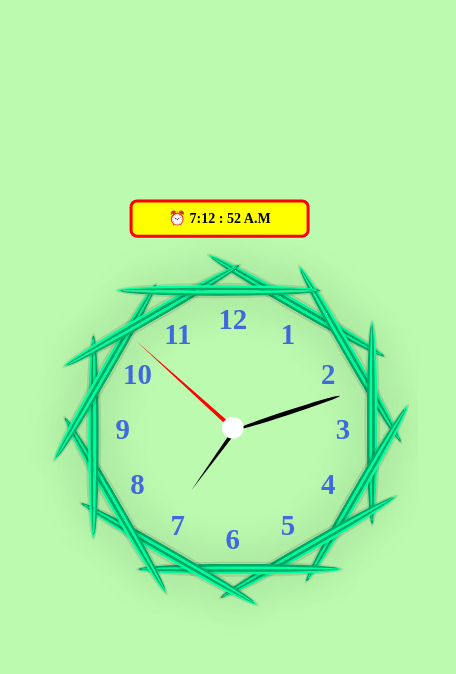
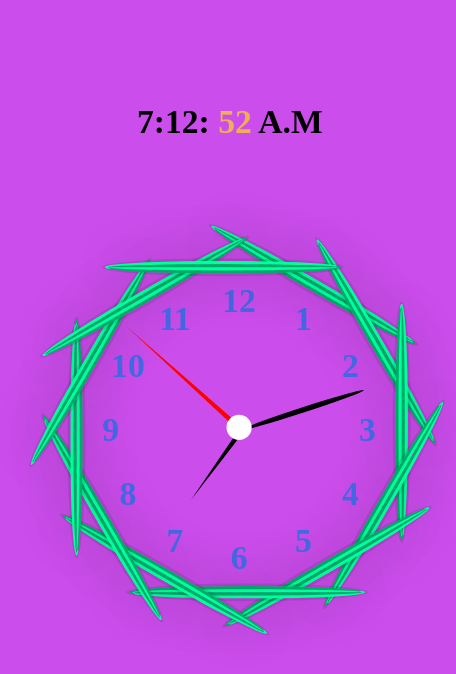
Before and after one commit to PhillipLam89/analog-clock, a plain HTML site: page index.html in a window 390 px wide. Shown: the whole page, 456 px wide, since content can reach past the window. Drawn offline with Linux system fonts and the light colour scheme.

Commit message:
mobile style test

```diff
--- a/main.js
+++ b/main.js
@@ -18,7 +18,6 @@ function getCurrentTime(date) {
 
   secondsHand.style.transform = `rotate(${seconds*6}deg)` //seconds hand moves 60 times for each full 360 deg rotation. Therefore it moves 360/60 = 6 deg per second;
   const ampm = hours >= 12 ? 'P.M' : 'A.M';
-
   hours = hours % 12;
   hours = hours ? hours : 12;
   hours = Number(hours)
@@ -34,14 +33,15 @@ function getCurrentTime(date) {
 
 
   minutes = minutes < 10 ? '0'+ minutes : minutes; //using string 0 will make JS auto concatenate with number types
+  seconds = seconds < 10 ? '0'+ seconds : seconds;
 
-
-  const strTime = hours + ':' + minutes + ' ' + ': ' + seconds + ' ' + ampm;
-
+  // const strTime = hours + ':' + minutes + ' ' + ': ' + seconds + ' ' + ampm;
+  const strTime = `<h2>${hours}:${minutes}: <a class="seconds-counter">${seconds}</a>  ${ampm}</h2>`
   return strTime;
 }
 
 
 setInterval(function() {
-  digitalCurrentTime.textContent = `⏰ ${getCurrentTime(new Date)}`
+  // digitalCurrentTime.textContent = `⏰ ${getCurrentTime(new Date)}`
+  digitalCurrentTime.innerHTML = `${getCurrentTime(new Date)}`
 },1) //calling getCurrentTime will initiate all CSS animations based on current  Pacific Time, USA
--- a/styles.css
+++ b/styles.css
@@ -8,14 +8,14 @@ body {
   height: 100vh;
   background: rgb(226, 208, 163);
   position: relative;
+  overflow: hidden;
 }
 h3 {
   position: absolute;
   top: 3%;
   display: flex;
-  align-items: center;
   justify-content: center;
-  background: yellow;
+
   width: 100%;
   border-radius: 10px;
   height: 6vh;
@@ -23,7 +23,16 @@ h3 {
 
 
 }
-
+.seconds-counter {
+  color: rgb(238, 176, 82);
+  font-size: inherit;
+}
+small {
+  margin: 0;
+  padding: 0;
+  font-size: calc(inherit - 10%);
+  padding: auto;
+}
 main {
   height: inherit;
   width: auto;
@@ -244,8 +253,8 @@ span:nth-child(12)::after {
 
 @media only screen and (max-width: 600px) {
   body {
-    background-color: rgb(187, 250, 175);
-    transform: scale(.6);
+    background-color: rgb(203, 77, 235);
+    transform: scale(0.7);
 
   }
   .border {
@@ -260,18 +269,15 @@ span:nth-child(12)::after {
   main > div {
     box-shadow: unset;
   }
-  h3 {
-    border: 4px solid red;
-    left: 29%;
-    transform: scale(1.25);
-    width: max-content;
-
-    border: 4px solid red;
+  h2 {
 
 
-
-
-
+    position: absolute;
+    left: 15%;
+    width: max-content;
+    bottom: -5%;
+    padding: 1em;
+    font-size: 3rem;
   }
 
   .hour-hand {
```
